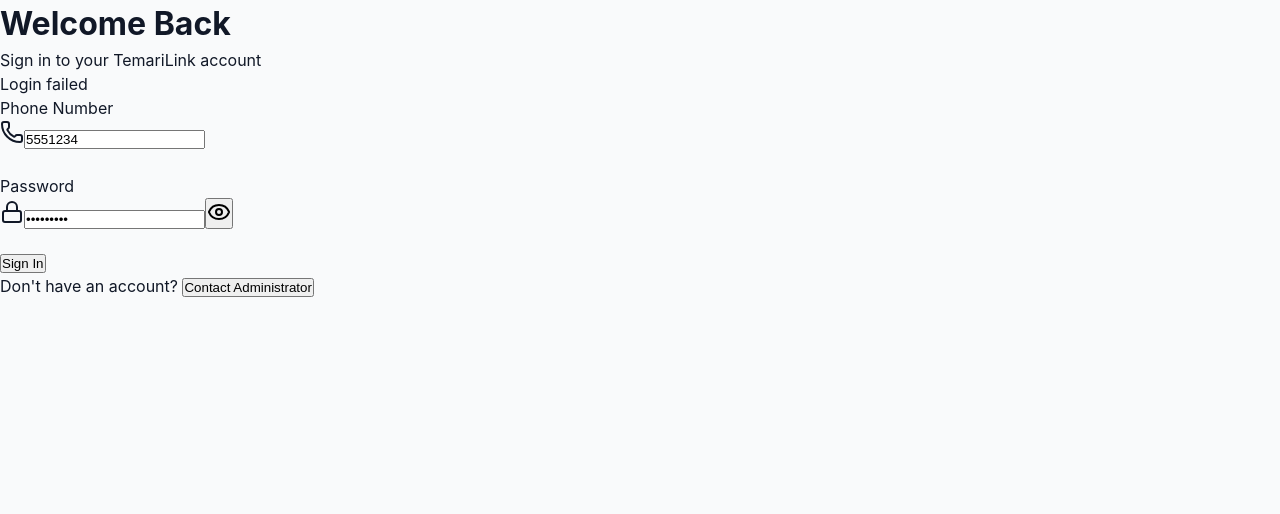
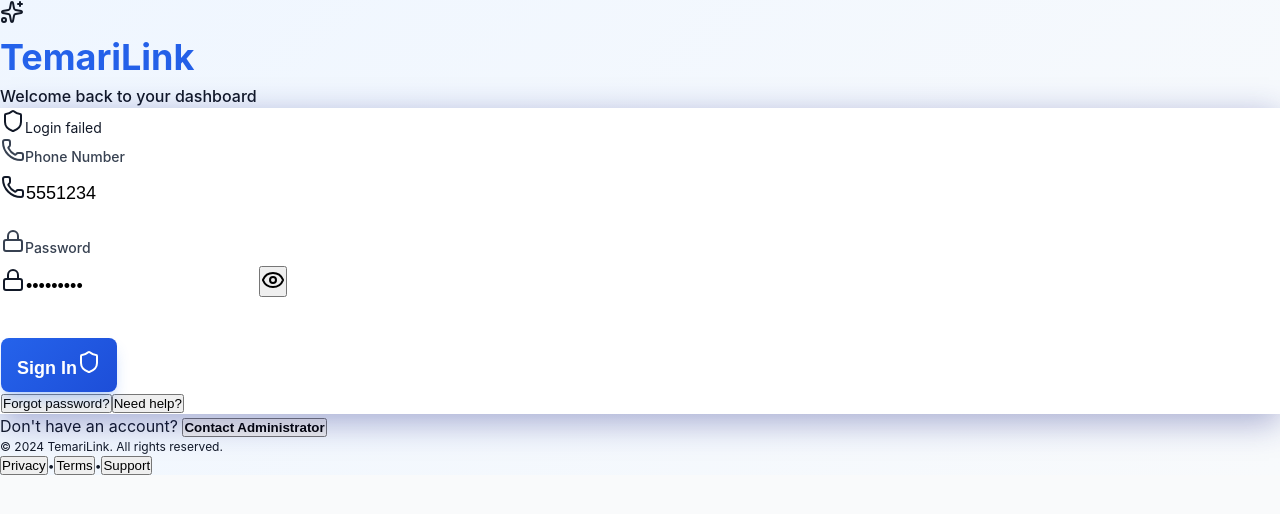
Before and after one commit to bereket-7/temarilink-frontend, a React (Vite) app: page /login in a window 1280 px wide. Both pictures are taken after typing "5551234", "Sample123" into the empty fields and a click on the button "Sign In". Shown: the top 514 px of the page. Built offline with nearby package versions, Linux system fonts and the light colour scheme; no server answers.

Commit message:
login and app router

```diff
--- a/src/pages/Login.jsx
+++ b/src/pages/Login.jsx
@@ -1,7 +1,8 @@
 import { useState } from 'react';
 import { useNavigate } from 'react-router-dom';
-import { Eye, EyeOff, Phone, Lock } from 'lucide-react';
+import { Eye, EyeOff, Phone, Lock, Sparkles, Shield } from 'lucide-react';
 import { useAuth } from '../hooks/useAuth';
+import GlassCard from '../components/ui/GlassCard';
 
 const Login = () => {
   const [formData, setFormData] = useState({
@@ -42,79 +43,133 @@ const Login = () => {
   };
 
   return (
-    <div className="login-container">
-      <div className="login-card">
-        <div className="text-center mb-8">
-          <h1 className="login-title">Welcome Back</h1>
-          <p className="login-subtitle">Sign in to your TemariLink account</p>
+    <div className="min-h-screen gradient-hero flex items-center justify-center p-4 relative overflow-hidden">
+      {/* Animated Background Elements */}
+      <div className="absolute inset-0 overflow-hidden">
+        <div className="absolute -top-40 -right-40 w-80 h-80 bg-gradient-to-br from-blue-400 to-purple-600 rounded-full mix-blend-multiply filter blur-xl opacity-30 animate-pulse"></div>
+        <div className="absolute -bottom-40 -left-40 w-80 h-80 bg-gradient-to-tr from-purple-400 to-pink-600 rounded-full mix-blend-multiply filter blur-xl opacity-30 animate-pulse delay-75"></div>
+        <div className="absolute top-1/2 left-1/2 transform -translate-x-1/2 -translate-y-1/2 w-96 h-96 bg-gradient-to-br from-blue-300 to-indigo-600 rounded-full mix-blend-multiply filter blur-xl opacity-20 animate-pulse delay-150"></div>
       </div>
 
+      {/* Main Login Container */}
+      <div className="relative z-10 w-full max-w-md">
+        {/* Logo/Brand Section */}
+        <div className="text-center mb-8 fade-in">
+          <div className="inline-flex items-center justify-center w-16 h-16 bg-gradient-to-br from-blue-500 to-purple-600 rounded-2xl mb-4 shadow-lg">
+            <Sparkles className="w-8 h-8 text-white" />
+          </div>
+          <h1 className="text-4xl font-bold gradient-text mb-2">TemariLink</h1>
+          <p className="text-gray-600 font-medium">Welcome back to your dashboard</p>
+        </div>
+
+        {/* Login Form */}
+        <GlassCard variant="default" padding="lg" className="slide-up">
           {error && (
-          <div className="error-message">
-            {error}
+            <div className="mb-6 p-4 bg-red-50 border border-red-200 rounded-xl text-red-700 text-sm flex items-center gap-3 fade-in">
+              <Shield className="w-4 h-4 flex-shrink-0" />
+              <span>{error}</span>
             </div>
           )}
 
           <form onSubmit={handleSubmit} className="space-y-6">
-          <div className="input-group">
-            <label className="input-label">
+            {/* Phone Number Input */}
+            <div className="form-group">
+              <label className="form-label flex items-center gap-2">
+                <Phone className="w-4 h-4" />
                 Phone Number
               </label>
-            <div className="input-wrapper">
-              <Phone className="input-icon" />
+              <div className="relative">
+                <Phone className="absolute left-4 top-1/2 transform -translate-y-1/2 w-5 h-5 text-gray-400" />
                 <input
                   type="tel"
                   name="phone"
                   value={formData.phone}
                   onChange={handleChange}
-                className="input-field"
-                placeholder="Enter your phone number"
+                  className="input-glass pl-12 pr-4 py-4 w-full text-lg"
+                  placeholder="+251 9XX XXX XXX"
                   required
                 />
               </div>
             </div>
 
-          <div className="input-group">
-            <label className="input-label">
+            {/* Password Input */}
+            <div className="form-group">
+              <label className="form-label flex items-center gap-2">
+                <Lock className="w-4 h-4" />
                 Password
               </label>
-            <div className="input-wrapper">
-              <Lock className="input-icon" />
+              <div className="relative">
+                <Lock className="absolute left-4 top-1/2 transform -translate-y-1/2 w-5 h-5 text-gray-400" />
                 <input
                   type={showPassword ? 'text' : 'password'}
                   name="password"
                   value={formData.password}
                   onChange={handleChange}
-                className="input-field"
+                  className="input-glass pl-12 pr-14 py-4 w-full text-lg"
                   placeholder="Enter your password"
                   required
                 />
                 <button
                   type="button"
                   onClick={() => setShowPassword(!showPassword)}
-                className="password-toggle"
+                  className="absolute right-4 top-1/2 transform -translate-y-1/2 text-gray-400 hover:text-gray-600 transition-colors p-1"
                 >
-                {showPassword ? <EyeOff className="h-5 w-5" /> : <Eye className="h-5 w-5" />}
+                  {showPassword ? <EyeOff className="w-5 h-5" /> : <Eye className="w-5 h-5" />}
                 </button>
               </div>
             </div>
 
+            {/* Submit Button */}
             <button
               type="submit"
               disabled={loading}
-            className="login-button"
+              className="btn btn-primary w-full py-4 text-lg font-semibold hover-lift"
             >
-            {loading ? 'Signing in...' : 'Sign In'}
+              {loading ? (
+                <span className="flex items-center justify-center gap-2">
+                  <div className="w-5 h-5 border-2 border-white border-t-transparent rounded-full animate-spin"></div>
+                  Signing in...
+                </span>
+              ) : (
+                <span className="flex items-center justify-center gap-2">
+                  Sign In
+                  <Shield className="w-5 h-5" />
+                </span>
+              )}
             </button>
           </form>
 
-        <div className="signup-link">
-          <p>
+          {/* Additional Options */}
+          <div className="mt-8 flex items-center justify-between text-sm">
+            <button className="text-gray-600 hover:text-primary-600 transition-colors">
+              Forgot password?
+            </button>
+            <button className="text-gray-600 hover:text-primary-600 transition-colors">
+              Need help?
+            </button>
+          </div>
+        </GlassCard>
+
+        {/* Sign Up Link */}
+        <div className="text-center mt-8 fade-in">
+          <p className="text-gray-600">
             Don't have an account?{' '}
-            <button className="text-blue-600 hover:text-blue-700 font-medium">
+            <button className="text-primary-600 hover:text-primary-700 font-semibold transition-colors">
               Contact Administrator
             </button>
           </p>
+        </div>
+
+        {/* Footer */}
+        <div className="text-center mt-12 text-xs text-gray-500 fade-in">
+          <p>© 2024 TemariLink. All rights reserved.</p>
+          <div className="flex items-center justify-center gap-4 mt-2">
+            <button className="hover:text-primary-600 transition-colors">Privacy</button>
+            <span>•</span>
+            <button className="hover:text-primary-600 transition-colors">Terms</button>
+            <span>•</span>
+            <button className="hover:text-primary-600 transition-colors">Support</button>
+          </div>
         </div>
       </div>
     </div>
--- a/src/routes/AppRoutes.jsx
+++ b/src/routes/AppRoutes.jsx
@@ -1,7 +1,7 @@
 import { BrowserRouter as Router, Routes, Route, Navigate } from 'react-router-dom';
 import { AuthProvider } from '../providers/AuthProvider';
 import { useAuth } from '../hooks/useAuth';
-import DashboardLayout from '../layouts/DashboardLayout';
+import ModernDashboardLayout from '../layouts/ModernDashboardLayout';
 import Login from '../pages/Login';
 import Dashboard from '../pages/Dashboard';
 import Students from '../pages/Students';
@@ -13,8 +13,8 @@ const ProtectedRoute = ({ children }) => {
 
   if (loading) {
     return (
-      <div className="flex items-center justify-center h-screen">
-        <div className="animate-spin rounded-full h-12 w-12 border-b-2 border-blue-600"></div>
+      <div className="loading-overlay">
+        <div className="loading-spinner"></div>
       </div>
     );
   }
@@ -27,8 +27,8 @@ const PublicRoute = ({ children }) => {
 
   if (loading) {
     return (
-      <div className="flex items-center justify-center h-screen">
-        <div className="animate-spin rounded-full h-12 w-12 border-b-2 border-blue-600"></div>
+      <div className="loading-overlay">
+        <div className="loading-spinner"></div>
       </div>
     );
   }
@@ -51,7 +51,7 @@ const AppRoutesContent = () => {
         path="/"
         element={
           <ProtectedRoute>
-            <DashboardLayout />
+            <ModernDashboardLayout />
           </ProtectedRoute>
         }
       >
```
Lines whose indentation alone changed are shown as unchanged.
